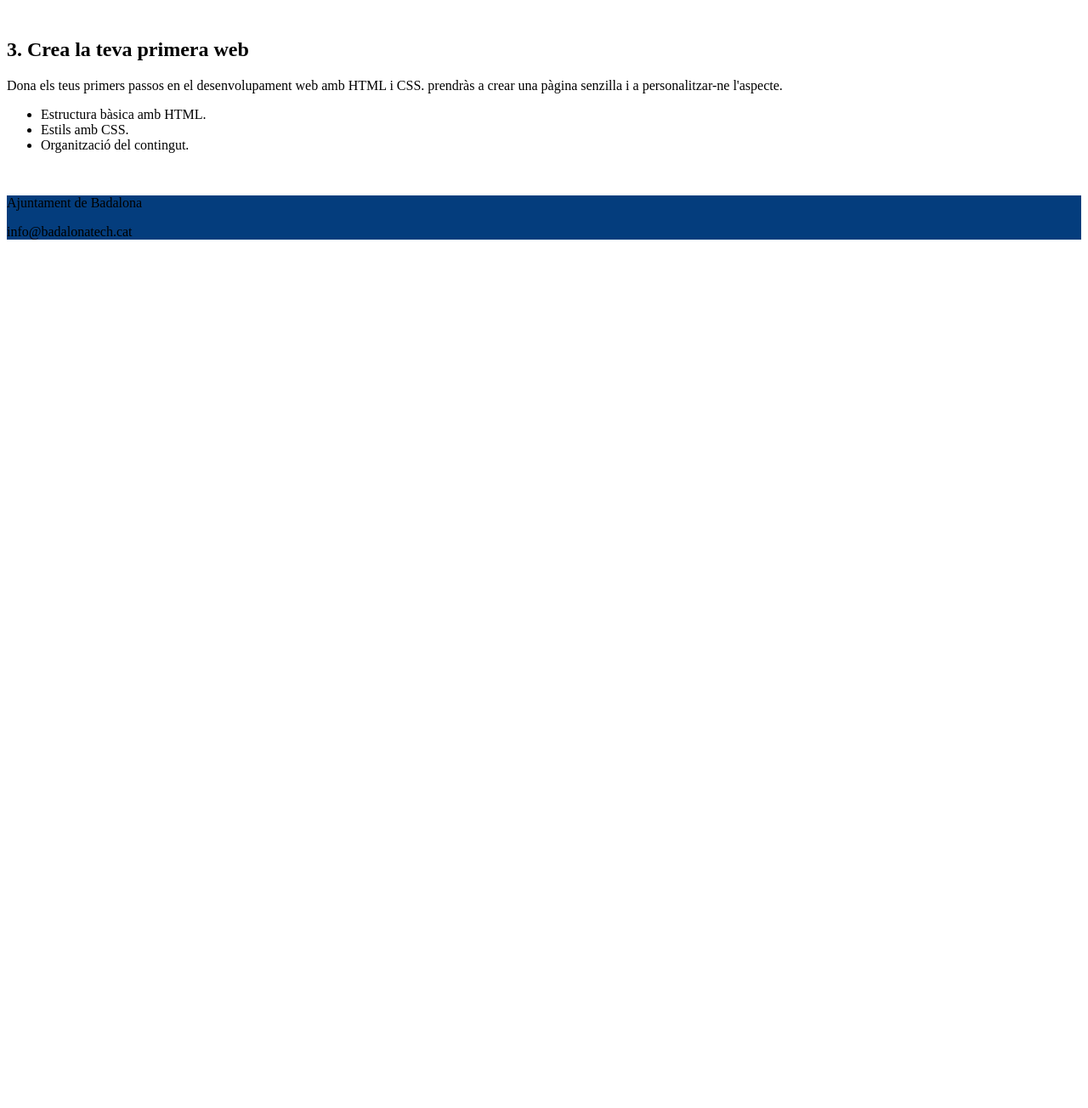
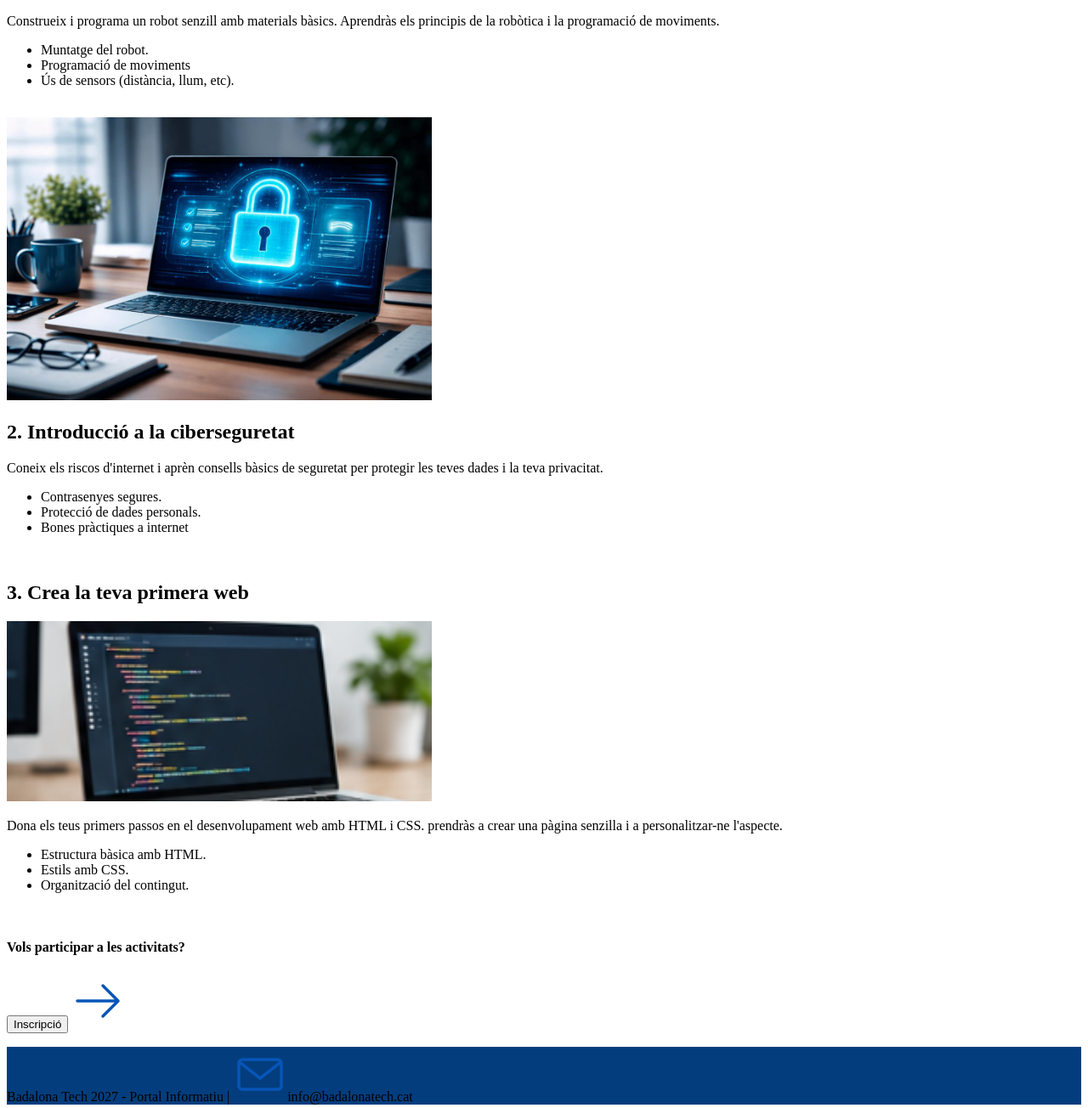
Before and after one commit to AdrianFP-es/badalona-tech, a plain HTML site: page activitats.html in a window 1280 px wide. Shown: the part 680-1984 px from the top of the page at 85% size. Before the commit the page ends 978 px from the top, so only its background shows below. Drawn offline with Linux system fonts and the light colour scheme.

Commit message:
Septimo commit

```diff
--- a/activitats.html
+++ b/activitats.html
@@ -43,6 +43,7 @@
 
             <section>
                 <h2>1. Taller de robòtica</h2>
+                <img src="images/robotica.jpg" alt="ciberseguretat" width="500">
                 <p>Construeix i programa un robot senzill amb materials bàsics. Aprendràs els principis de la robòtica i la programació de moviments.</p>
                 <nav>
                     <ul>
@@ -55,6 +56,7 @@
                 </section>
 
                 <section>
+                    <img src="images/ciberseguretat.jpg" alt="ciberseguretat" width="500">
                     <h2>2. Introducció a la ciberseguretat</h2>
                     <p>Coneix els riscos d'internet i aprèn consells bàsics de seguretat per protegir les teves dades i la teva privacitat.</p>
                     <ul>
@@ -67,6 +69,7 @@
 
                 <section>
                     <h2>3. Crea la teva primera web</h2>
+                    <img src="images/Captura de pantalla 2026-11-16 125814.png" alt="crear-pagina" width="500">
                     <p>Dona els teus primers passos en el desenvolupament web amb HTML i CSS. prendràs a crear una pàgina senzilla i a personalitzar-ne l'aspecte.</p>
                     <nav>
                         <ul>
@@ -77,11 +80,14 @@
                         <a href="activitats.html">Torna a líndex</a>
                     </nav>
                 </section>
+
+                <h4>Vols participar a les activitats?</h4>
+                <button>Inscripció</button>
+                <img src="images/Badalona_Tech_2027_Logos_Iconos_SVG/badalona-tech-svg/fletxa-dreta.svg" alt="fletxa-dreta">
     </main>
 
     <footer>
-        <p>Ajuntament de Badalona</p>
-        <p>info@badalonatech.cat</p>
+        <p>Badalona Tech 2027 - Portal Informatiu | <img src="images/Badalona_Tech_2027_Logos_Iconos_SVG/badalona-tech-svg/correu.svg" alt="correu-extern">info@badalonatech.cat</p>
     </footer>
 
 </body>
```
Also changed, not shown: horaris.html (+1 -2 lines), index.html (+2 -0 lines), inscripcio.html (+2 -3 lines), images/Captura de pantalla 2026-11-16 125814.png (added).
